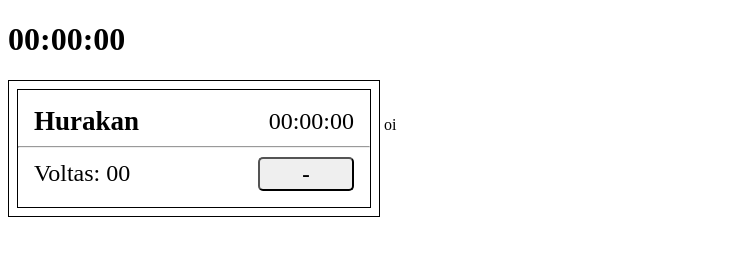
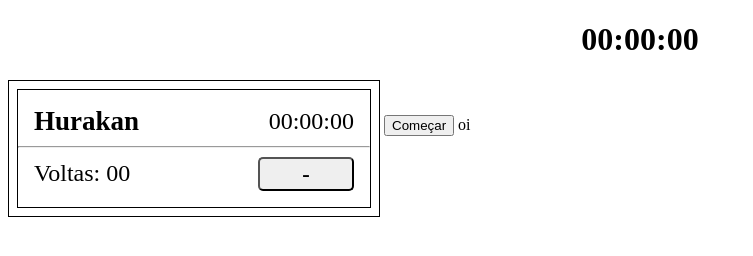
Before and after one commit to lucas1520/tabelaHurakan, a website: page public/index.html in a window 1280 px wide. Shown: the whole page, without its empty margins (0-753 px from the left). Drawn offline with nearby package versions, Linux system fonts and the light colour scheme; no server answers.

Commit message:
Cronometro superior no meio

```diff
--- a/public/index.html
+++ b/public/index.html
@@ -10,7 +10,9 @@
     <title>Tabela</title>
 </head>
 <body>
-    <h1 id="tempoGeral">00:00:00</h1>
+    <div class="superior">
+        <h1 id="tempoGeral">00:00:00</h1>
+    </div>
 
     <div id="list">
         <div style="border: 1px solid black;" class="time">
@@ -25,6 +27,7 @@
             </span>
         </div>
     </div>
+    <button onclick="iniciar()">Começar</button>
     <div id="tempos">
         <p>oi</p>
     </div>
--- a/public/style/layout.css
+++ b/public/style/layout.css
@@ -1,3 +1,8 @@
+.superior {
+    /* background-color: red; */
+    text-align: center;
+}
+
 #list {
     display: inline-flex;
     flex-direction: column;
```
